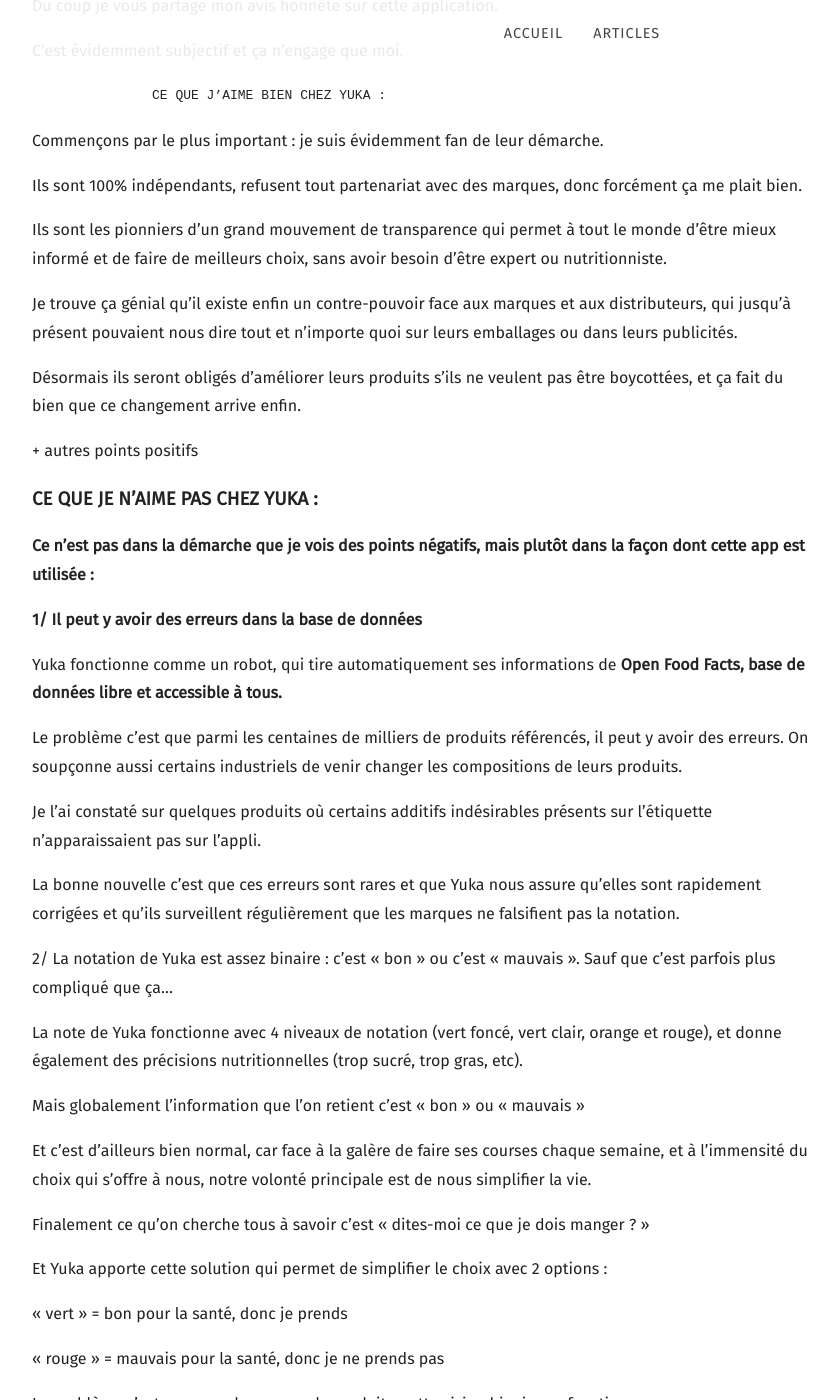
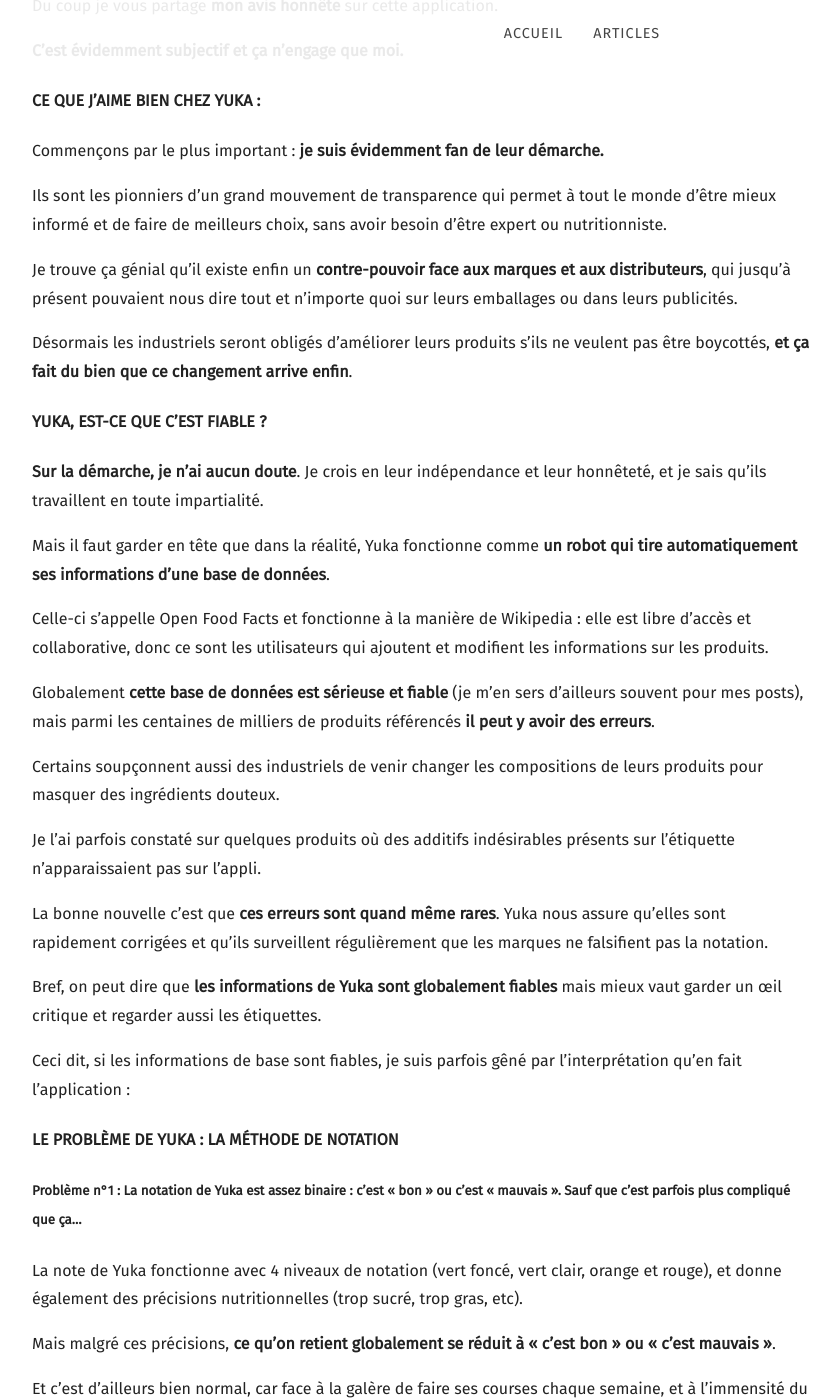
Before and after one commit to marmiteetmoncouteau/marmite-web, a Jekyll site: the page built from _posts/2019-01-08-yes.md, in a window 1280 px wide and 1400 px high, scrolled down 1341 px. Shown: the whole window, without its empty margins (58-898 px from the left). Built offline with Jekyll 4.4.1, drawn with Linux system fonts in a browser that asks for light colours; some web fonts are replaced; some of the changed text lies outside the part shown.

Commit message:
Update from Forestry.io marmiteetmoncouteau@gmail.com updated _posts/2019-01-08-yes.md

```diff
--- a/_posts/2019-01-08-yes.md
+++ b/_posts/2019-01-08-yes.md
@@ -1,76 +1,78 @@
 ---
-date: 2019-02-10 17:00:00 +0000
+date: 2019-02-26 17:00:00 +0000
 title: Faut-il faire confiance à l'application Yuka ?
 categories:
-- Au supermarché
+- les questions qu'on se pose
 featured_image: "/uploads/Yuka image 2.png"
 
 ---
 J’ai décidé d’écrire cet article car je reçois très souvent des questions sur l’application Yuka :
 
-« Tu en penses quoi ? »
+_« Tu en penses quoi ? »_
 
-« C’est fiable ou pas ? »
+_« C’est fiable ou pas ? »_
 
-« Tu dis que ce produit est sans additif, pourtant sur Yuka il est mal noté… »
+_« Tu dis que ce produit est sans additif, pourtant sur Yuka il est mal noté… »_
 
-« Tu dis que ce produit contient des additifs douteux, pourtant sur Yuka il est bien noté… »
+_« Tu dis que ce produit contient des additifs douteux, pourtant sur Yuka il est bien noté… »_
 
-Du coup je vous partage mon avis honnête sur cette application.
+Du coup je vous partage **mon avis honnête** sur cette application.
 
-C’est évidemment subjectif et ça n’engage que moi.
+**C’est évidemment subjectif et ça n’engage que moi.**
 
-> > >     CE QUE J’AIME BIEN CHEZ YUKA :
+#### **CE QUE J’AIME BIEN CHEZ YUKA :**
 
-Commençons par le plus important : je suis évidemment fan de leur démarche.
-
-Ils sont 100% indépendants, refusent tout partenariat avec des marques, donc forcément ça me plait bien.
+Commençons par le plus important : **je suis évidemment fan de leur démarche.**
 
 Ils sont les pionniers d’un grand mouvement de transparence qui permet à tout le monde d’être mieux informé et de faire de meilleurs choix, sans avoir besoin d’être expert ou nutritionniste.
 
-Je trouve ça génial qu’il existe enfin un contre-pouvoir face aux marques et aux distributeurs, qui jusqu’à présent pouvaient nous dire tout et n’importe quoi sur leurs emballages ou dans leurs publicités.
+Je trouve ça génial qu’il existe enfin un **contre-pouvoir face aux marques et aux distributeurs**, qui jusqu’à présent pouvaient nous dire tout et n’importe quoi sur leurs emballages ou dans leurs publicités.
 
-Désormais ils seront obligés d’améliorer leurs produits s’ils ne veulent pas être boycottées, et ça fait du bien que ce changement arrive enfin.
+Désormais les industriels seront obligés d’améliorer leurs produits s’ils ne veulent pas être boycottés, **et ça fait du bien que ce changement arrive enfin**.
 
-\+ autres points positifs
+#### **YUKA, EST-CE QUE C’EST FIABLE ?**
 
-### CE QUE JE N’AIME PAS CHEZ YUKA :
+**Sur la démarche, je n’ai aucun doute**. Je crois en leur indépendance et leur honnêteté, et je sais qu’ils travaillent en toute impartialité.
 
-**Ce n’est pas dans la démarche que je vois des points négatifs, mais plutôt dans la façon dont cette app est utilisée :**
+Mais il faut garder en tête que dans la réalité, Yuka fonctionne comme **un robot qui tire automatiquement ses informations d’une base de données**.
 
-**1/ Il peut y avoir des erreurs dans la base de données**
+Celle-ci s’appelle Open Food Facts et fonctionne à la manière de Wikipedia : elle est libre d’accès et collaborative, donc ce sont les utilisateurs qui ajoutent et modifient les informations sur les produits.
 
-Yuka fonctionne comme un robot, qui tire automatiquement ses informations de **Open Food Facts, base de données libre et accessible à tous.**
+Globalement **cette base de données est sérieuse et fiable** (je m’en sers d’ailleurs souvent pour mes posts), mais parmi les centaines de milliers de produits référencés **il peut y avoir des erreurs**.
 
-Le problème c’est que parmi les centaines de milliers de produits référencés, il peut y avoir des erreurs. On soupçonne aussi certains industriels de venir changer les compositions de leurs produits.
+Certains soupçonnent aussi des industriels de venir changer les compositions de leurs produits pour masquer des ingrédients douteux.
 
-Je l’ai constaté sur quelques produits où certains additifs indésirables présents sur l’étiquette n’apparaissaient pas sur l’appli.
+Je l’ai parfois constaté sur quelques produits où des additifs indésirables présents sur l’étiquette n’apparaissaient pas sur l’appli.
 
-La bonne nouvelle c’est que ces erreurs sont rares et que Yuka nous assure qu’elles sont rapidement corrigées et qu’ils surveillent régulièrement que les marques ne falsifient pas la notation.
+La bonne nouvelle c’est que **ces erreurs sont quand même rares**. Yuka nous assure qu’elles sont rapidement corrigées et qu’ils surveillent régulièrement que les marques ne falsifient pas la notation.
 
-2/ La notation de Yuka est assez binaire : c’est « bon » ou c’est « mauvais ». Sauf que c’est parfois plus compliqué que ça…
+Bref, on peut dire que **les informations de Yuka sont globalement fiables** mais mieux vaut garder un œil critique et regarder aussi les étiquettes.
+
+Ceci dit, si les informations de base sont fiables, je suis parfois gêné par l’interprétation qu’en fait l’application :
+
+#### **LE PROBLÈME DE YUKA : LA MÉTHODE DE NOTATION**
+
+##### **Problème n°1 : La notation de Yuka est assez binaire : c’est « bon » ou c’est « mauvais ». Sauf que c’est parfois plus compliqué que ça…**
 
 La note de Yuka fonctionne avec 4 niveaux de notation (vert foncé, vert clair, orange et rouge), et donne également des précisions nutritionnelles (trop sucré, trop gras, etc).
 
-Mais globalement l’information que l’on retient c’est « bon » ou « mauvais »
+Mais malgré ces précisions, **ce qu’on retient globalement se réduit à « c’est bon » ou « c’est mauvais »**.
 
-Et c’est d’ailleurs bien normal, car face à la galère de faire ses courses chaque semaine, et à l’immensité du choix qui s’offre à nous, notre volonté principale est de nous simplifier la vie.
+Et c’est d’ailleurs bien normal, car face à la galère de faire ses courses chaque semaine, et à l’immensité du choix qui s’offre à nous, notre volonté principale est de nous simplifier la vie. Ce qu’on cherche tous à savoir c’est _« dites-moi ce que je dois manger ? »_
 
-Finalement ce qu’on cherche tous à savoir c’est « dites-moi ce que je dois manger ? »
-
-Et Yuka apporte cette solution qui permet de simplifier le choix avec 2 options :
+Et Yuka apporte une réponse qui permet de simplifier le choix avec 2 options :
 
 « vert » = bon pour la santé, donc je prends
 
 « rouge » = mauvais pour la santé, donc je ne prends pas
 
-Le problème c’est que pour beaucoup de produits, cette vision binaire ne fonctionne pas.
+**Le problème c’est que pour beaucoup de produits, cette notation binaire ne fonctionne pas.**
 
 C’est en particulier le cas pour tous les produits simples et peu transformés. Quelques exemples de notes dans Yuka :
 
-Le beurre : 35/100
+Le beurre : 33/100
 
-Le fromage : 33/100
+Le fromage : 40/100
 
 La moutarde : 45/100
 
@@ -82,76 +84,77 @@ Le sirop d’érable : 37/100
 
 Le chocolat noir 70% : 32/100
 
-Tous ces produits n’ont rien de mauvais pour la santé s’ils sont consommés en quantité raisonnable.
+**Tous ces produits n’ont rien de mauvais pour la santé s’ils sont consommés en quantité raisonnable.**
 
-Sauf que cette nuance n’apparait pas dans Yuka.
+**Sauf que cette nuance n’apparait pas dans Yuka.**
 
-Car la note est réalisée sur une base de 100g de produit, ce qui n’a parfois aucun sens.
+La note étant réalisée sur une base de 100g de produit, elle n’a parfois aucun sens.
 
 La moutarde est effectivement très salée, mais ce n’est pas un problème si elle est consommée en faible quantité ou si elle remplace en partie le sel du plat. Évidemment, manger 100g de moutarde d’un coup (soit la moitié du pot) n’est pas raisonnable, mais personne ne consomme cette quantité…
 
 Idem pour le chocolat noir, qui est excellent pour la santé si on en mange 1 ou 2 carrés par jour (soit 10 à 20g) et pas la tablette entière.
 
-Pourtant beaucoup de gens peuvent interpréter ces aliments mal notés comme « mauvais pour la santé » et ne plus les acheter. Dommage.
+**Le problème c’est que beaucoup de gens peuvent interpréter ces aliments mal notés comme « mauvais pour la santé » et ne plus les acheter. Dommage.**
 
-2/ La notation de Yuka mélange les valeurs nutritionnelles, les calories, le bio et les additifs
+##### **Problème n°2 : La notation de Yuka mélange les valeurs nutritionnelles, les calories, le bio et les additifs…**
 
-Manger des calories est nécessaire pour être en vie, pourtant dans l’application les calories font baisser la note, ce qui n’a pas de sens.
+**Dans l’application les calories font baisser la note, ce qui n’a pas de sens.**
 
-Les calories sont le carburant de notre corps. Elles n’ont pas de valeur morale, elles ne sont ni bonnes ni mauvaises pour la santé.
+Manger des calories est nécessaire pour être en vie, elles sont le carburant de notre corps. Elles n’ont pas de valeur morale, elles ne sont ni bonnes ni mauvaises pour la santé en soi.
 
 Notre corps doit simplement consommer autant de calories qu’il en dépense pour maintenir son poids de forme, c’est tout.
 
 C’est l’affaire de chacun de contrôler son apport calorique par rapport à son rythme de vie.
-Mais il est aberrant de faire baisser la note sous prétexte que c’est calorique, car cela sous entendrait que « calorique » = « mauvais pour la santé »
 
-L’exemple le plus frappant est selon moi l’huile d’olive, considérée unanimement comme excellente pour la santé et comme un pilier du régime méditerranéen (un des meilleurs au monde).
-Pourtant dans Yuka, même une huile d’olive de très bonne qualité (vierge extra, bio, pressée à froid) obtient seulement la note de 67/100
+Mais **il est aberrant de faire baisser la note sous prétexte que c’est calorique**, car cela sous entendrait que « calorique » = « mauvais pour la santé »...
 
-Pourquoi ? Jugée « trop calorique »…
+L’exemple le plus frappant est selon moi l’huile d’olive, considérée par tous les experts comme excellente pour la santé et comme un pilier du régime méditerranéen (un des meilleurs au monde).
+**Pourtant dans Yuka, même une huile d’olive de très bonne qualité (vierge extra, bio, pressée à froid) obtient seulement la note de 67/100**
+
+**Pourquoi ? Jugée « trop calorique »…**
 
 Le problème c’est que beaucoup de gens peuvent se dire : « ah finalement l’huile d’olive c’est pas si bon pour la santé en fait ? »
 
-**Alors effectivement les graisses sont caloriques, mais elles sont aussi indispensables à notre santé. Les considérer comme « à éviter » est dangereux, de même qu’associer « mieux manger » avec « manger moins gras » :**
+**C’est la même chose pour les graisses, qui ont tendance à faire baisser la note alors qu’elles sont aussi indispensables à notre santé.**
 
-**Selon l’ANSES (Agence nationale de sécurité sanitaire de l'alimentation), les graisses devraient représenter 35% à 40% des apports caloriques journaliers, et pas moins de 30%. En clair, éviter les graisses à tout prix est une très mauvaise idée (et pour ceux qui surveillent les calories : ce sont plutôt les glucides qu’il faut limiter).**
+Parmi toutes les graisses, Yuka considère surtout les saturées comme particulièrement nocives, alors qu’on sait depuis 2010 que ce postulat n’est pas avéré.
 
-**Parmi toutes les graisses, Yuka considère surtout les saturées comme particulièrement nocives, suspectées de générer des maladies cardio-vasculaires. Alors qu’on sait depuis 2010 que ce postulat n’est pas avéré.**
+Si ce sujet vous intéresse, je vous invite vivement à aller lire l’article ci-dessous sur le site LaNutrition.fr (site de référence en France)
 
-**Si ce sujet vous intéresse, je vous invite vivement à aller lire l’article ci-dessous sur le site LaNutrition.fr (site de référence en France)**
+[https://www.lanutrition.fr/les-news/graisses-et-graisses-saturees-il-ne-faut-plus-en-avoir-peur](https://www.lanutrition.fr/les-news/graisses-et-graisses-saturees-il-ne-faut-plus-en-avoir-peur "https://www.lanutrition.fr/les-news/graisses-et-graisses-saturees-il-ne-faut-plus-en-avoir-peur")
 
-[**https://www.lanutrition.fr/les-news/graisses-et-graisses-saturees-il-ne-faut-plus-en-avoir-peur**](https://www.lanutrition.fr/les-news/graisses-et-graisses-saturees-il-ne-faut-plus-en-avoir-peur "https://www.lanutrition.fr/les-news/graisses-et-graisses-saturees-il-ne-faut-plus-en-avoir-peur")
+Finalement dans la notation, les calories, les graisses et le sel peuvent faire baisser la note au même titre que les additifs douteux, qui eux sont clairement mauvais pour la santé.
 
-Finalement dans la notation, les calories, les graisses et le sel peuvent faire baisser la note au même titre que les additifs douteux.
-
-**Sauf que les premiers sont sans danger si on les consomme avec modération, alors que les seconds sont clairement mauvais pour la santé.**
-
-Enfin, le bio joue sur la note finale alors qu’il n’a pas ou peu d’incidence sur la valeur nutritionnelle.
+**Enfin, le bio joue aussi sur la note finale alors qu’il n’a pas ou peu d’incidence sur la valeur nutritionnelle.**
 
 Je suis évidemment partisan du bio, mais je trouve que ça n’a rien à faire dans la note. Selon moi, consommer bio est un choix propre à chacun (notamment sur les questions de pesticides et d’environnement) mais ce n’est pas vraiment lié aux valeurs nutritionnelles du produit.
 
 Certains produits non bio de bonne qualité ont sûrement une valeur nutritionnelle égale ou supérieure à un équivalent bio.
 
-MA CONCLUSION :
+#### **FINALEMENT, FAUT-IL FAIRE CONFIANCE A YUKA ?**
 
-FINALEMENT FAUT-IL FAIRE CONFIANCE A YUKA ?
+Au final on se rend compte d’une chose : **tous les points négatifs que j’ai listés concernent uniquement les produits simples et peu transformés**.
 
-Au final ma conclusion est claire : les points négatifs que j’ai listés concernent principalement les produits simples et peu transformés.
+Ma conclusion est simple : Je pense que **Yuka est une excellente application pour scanner les produits sur-transformés, mais pas les produits simples.**
 
-Et je pense que c’est là que se situe l’intérêt de Yuka aujourd’hui :
+Il faudrait donc distinguer les deux.
 
-c’est une excellente application pour scanner les produits sur-transformés, mais pas les produits simples
+#### **MES CONSEILS :**
 
-Il faudrait donc séparer les deux.
+1/ **Utilisez Yuka surtout pour les produits sur-transformés** (ceux avec une longue liste d’ingrédients, des ingrédients au nom étrange et des additifs). Dans ce cas la note est plutôt fiable.
 
-MES CONSEILS :
+Par exemple : plats préparés, biscuits, boissons, desserts, sauces, surgelés, etc…
 
-**1/ Regardez la présence d’additifs douteux, c’est souvent un bon indicateur des produits sur-transformés à éviter**
+3/ Si vous scannez des produits peu transformés, **regardez surtout la présence d’additifs douteux**. Car la note globale n’a pas forcément de sens.
 
-2/ Scannez surtout les produits sur-transformés (plats préparés, biscuits, boissons, etc) car dans ce cas la note est plutôt fiable
+Par exemple : pâtes, riz, beurre, chocolat, huile, vinaigre, fromage, épices, crème, etc…
 
-3/ Si vous scannez des produits peu transformés, demandez-vous quelle quantité de ce produit vous consommez :
+3/ Dans tous les cas, **gardez cette question à l’esprit : « quelle quantité de ce produit je consomme ? »** :
 
 => si c’est une grosse portion à chaque fois (100g ou plus), vous pouvez globalement faire confiance à la note
 
-=> Si c’est une petite portion (quelques cuillères), gardez un esprit critique et regardez ce qui est vraiment mauvais dans la note
+=> Si c’est une petite portion (quelques cuillères, quelques grammes), gardez un esprit critique. Regardez ce qui est vraiment mauvais dans la note, peut-être faut-il simplement en manger avec modération.
+
+À bientôt !
+
+Marmite
```
